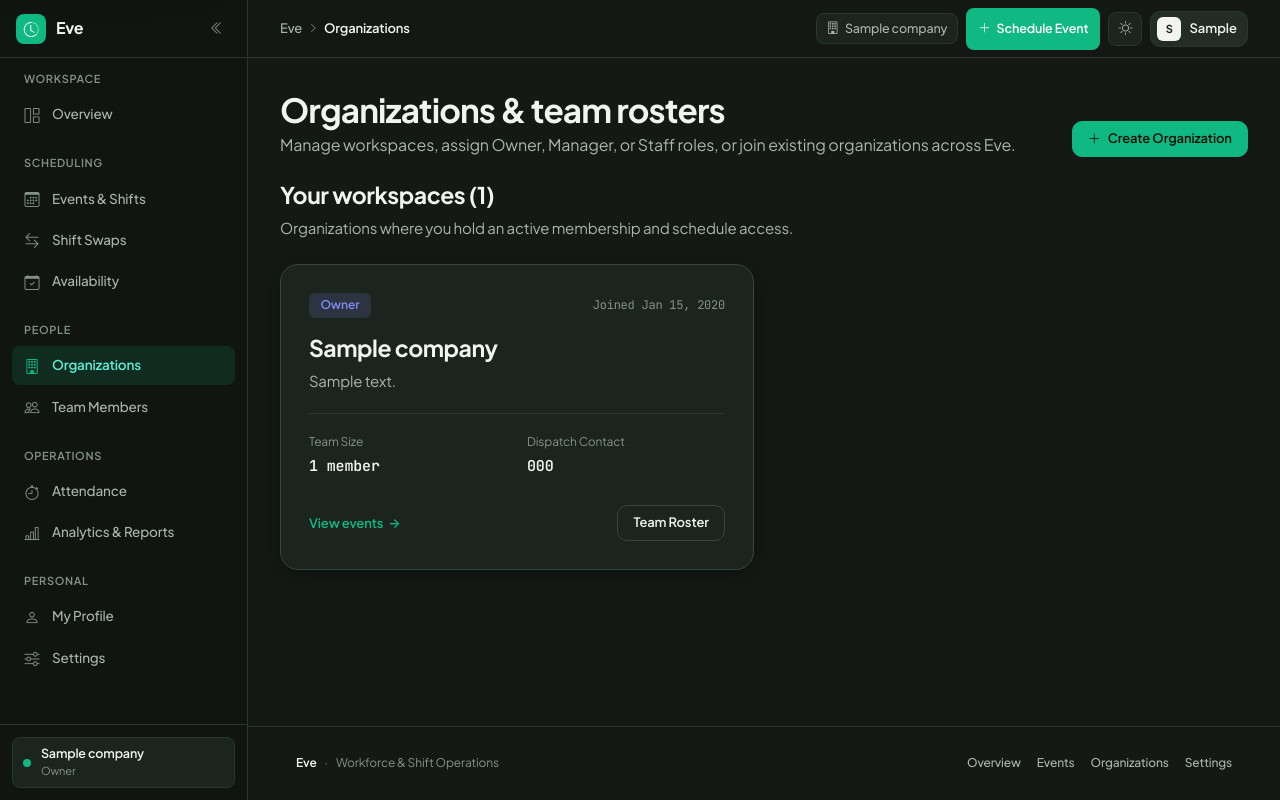
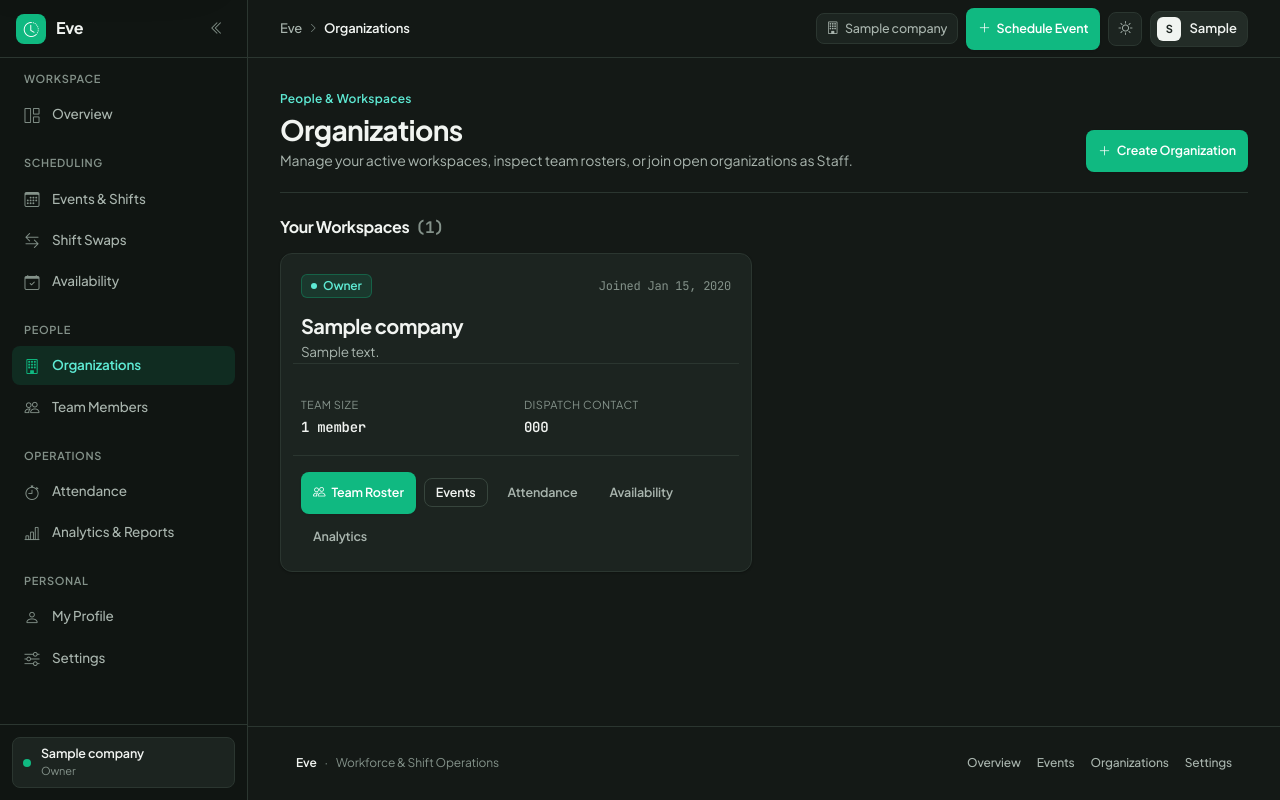
Before and after one commit to Leandrozxc/Eve, a Django app: page /events/companies/ in a window 1280 px wide. Run offline with Django 5.2, Linux system fonts and the light colour scheme; a user stored in the database is signed in; tables that the repository leaves empty hold one stand-in row (values such as "Sample post").

Commit message:
feat(ui): redesign organization and member management

```diff
--- a/templates/events/company_list.html
+++ b/templates/events/company_list.html
@@ -1,129 +1,128 @@
 {% extends "base.html" %}
 
-{% block title %}Organizations &amp; Roles{% endblock %}
+{% block title %}Organizations{% endblock %}
 
 {% block full_bleed %}
-<!-- 1. Left-Aligned Minimalist Workspace Header -->
-<section class="apple-section-white">
-    <div class="apple-container-wide">
-        <div class="eve-workspace-header">
+<!-- 1. Page Header -->
+<div class="eve-page-header">
     <div>
-                <h1 class="apple-headline-section">Organizations &amp; team rosters</h1>
-                <p class="apple-subhead">
-                    Manage workspaces, assign Owner, Manager, or Staff roles, or join existing organizations across Eve.
-                </p>
+        <div class="eve-page-eyebrow">People &amp; Workspaces</div>
+        <h1 class="eve-page-title">Organizations</h1>
+        <p class="eve-page-subtitle">Manage your active workspaces, inspect team rosters, or join open organizations as Staff.</p>
     </div>
-            <div class="d-flex flex-wrap align-items-center gap-2">
-                <a href="{% url 'events:company_create' %}" class="btn-apple-primary btn-apple-sm">
-                    <i class="bi bi-plus-lg"></i>
+    <div class="eve-page-actions">
+        <a href="{% url 'events:company_create' %}" class="eve-btn eve-btn-primary eve-btn-sm">
+            <i class="bi bi-plus-lg" aria-hidden="true"></i>
             <span>Create Organization</span>
         </a>
     </div>
 </div>
-    </div>
-</section>
 
-<!-- 2. Active Organization Memberships on Warm Alabaster Canvas -->
-<section class="apple-section-canvas">
-    <div class="apple-container-wide">
-        <div class="mb-4">
-            <h2 class="apple-headline-tile">Your workspaces ({{ my_memberships.count }})</h2>
-            <p class="apple-body mb-0">Organizations where you hold an active membership and schedule access.</p>
+<!-- 2. Your Organizations -->
+<section class="mb-5" aria-label="Your Organizations">
+    <div class="d-flex align-items-center justify-content-between mb-3">
+        <h2 class="h6 fw-bold mb-0">Your Workspaces <span class="eve-mono ms-1" style="color: var(--eve-text-muted);">({{ my_memberships.count }})</span></h2>
     </div>
 
     {% if my_memberships %}
-        <div class="apple-bento-grid">
+    <div class="row g-4">
         {% for mem in my_memberships %}
-            <article class="apple-tile bento-span-6">
-                <div>
+        <div class="col-lg-6">
+            <article class="eve-panel h-100 d-flex flex-column justify-content-between">
+                <div class="eve-panel-body">
                     <div class="d-flex justify-content-between align-items-center gap-2 mb-3">
-                        <span class="eve-role-badge {% if mem.role == 'OWNER' %}eve-role-owner{% elif mem.role == 'MANAGER' %}eve-role-manager{% endif %}">
-                            {{ mem.get_role_display }}
+                        <span class="eve-badge {% if mem.role == 'OWNER' %}eve-badge-success{% elif mem.role == 'MANAGER' %}eve-badge-info{% else %}eve-badge-neutral{% endif %}">
+                            <span class="eve-badge-dot" aria-hidden="true"></span>
+                            <span>{{ mem.get_role_display }}</span>
                         </span>
-                        <span class="apple-caption tabular-nums">Joined {{ mem.joined_at|date:"M d, Y" }}</span>
+                        <span class="eve-mono" style="font-size: 12px; color: var(--eve-text-muted);">Joined {{ mem.joined_at|date:"M d, Y" }}</span>
                     </div>
 
-                    <h3 class="apple-headline-tile mb-2">{{ mem.company.name }}</h3>
-                    <p class="apple-body mb-0">
-                        {% if mem.company.address %}{{ mem.company.address }}{% else %}Primary headquarters not specified{% endif %}
+                    <h3 class="h5 fw-bold mb-1" style="color: var(--eve-text);">{{ mem.company.name }}</h3>
+                    <p class="mb-3" style="font-size: 13.5px; color: var(--eve-text-secondary);">
+                        {{ mem.company.address|default:"Primary headquarters not specified" }}
                     </p>
+
+                    <div class="row g-3 py-3" style="border-top: 1px solid var(--eve-border); border-bottom: 1px solid var(--eve-border);">
+                        <div class="col-6">
+                            <div style="font-size: 11px; color: var(--eve-text-muted); text-transform: uppercase; letter-spacing: 0.04em;">Team Size</div>
+                            <div class="fw-semibold eve-mono mt-1">{{ mem.company.members.count }} member{{ mem.company.members.count|pluralize }}</div>
                         </div>
-
-                <div>
-                    <div class="apple-spec-strip" style="grid-template-columns: repeat(2, 1fr);">
-                        <div>
-                            <div class="apple-spec-label">Team Size</div>
-                            <div class="apple-spec-value tabular-nums">{{ mem.company.members.count }} member{{ mem.company.members.count|pluralize }}</div>
-                        </div>
-                        <div>
-                            <div class="apple-spec-label">Dispatch Contact</div>
-                            <div class="apple-spec-value tabular-nums">{{ mem.company.contact_number|default:"Direct Roster" }}</div>
+                        <div class="col-6">
+                            <div style="font-size: 11px; color: var(--eve-text-muted); text-transform: uppercase; letter-spacing: 0.04em;">Dispatch Contact</div>
+                            <div class="fw-semibold eve-mono mt-1">{{ mem.company.contact_number|default:"Direct Roster" }}</div>
                         </div>
                     </div>
 
-                    <div class="d-flex justify-content-between align-items-center pt-2">
-                        <a href="{% url 'events:event_list' %}?company_id={{ mem.company.id }}" class="apple-link-cta apple-link-cta-sm">
-                            View events <span class="chevron" aria-hidden="true">&rarr;</span>
+                    <div class="d-flex flex-wrap align-items-center gap-2 pt-3">
+                        <a href="{% url 'events:company_members' company_id=mem.company.id %}" class="eve-btn eve-btn-primary eve-btn-sm">
+                            <i class="bi bi-people" aria-hidden="true"></i>
+                            <span>Team Roster</span>
                         </a>
-                        <a href="{% url 'events:company_members' company_id=mem.company.id %}" class="btn-apple-secondary btn-apple-sm">
-                            Team Roster
+                        <a href="{% url 'events:event_list' %}?company_id={{ mem.company.id }}" class="eve-btn eve-btn-secondary eve-btn-sm">
+                            <span>Events</span>
+                        </a>
+                        <a href="{% url 'events:company_attendance_dashboard' company_id=mem.company.id %}" class="eve-btn eve-btn-ghost eve-btn-sm">
+                            <span>Attendance</span>
+                        </a>
+                        <a href="{% url 'events:company_availability_list' company_id=mem.company.id %}" class="eve-btn eve-btn-ghost eve-btn-sm">
+                            <span>Availability</span>
+                        </a>
+                        <a href="{% url 'events:company_analytics_report' company_id=mem.company.id %}" class="eve-btn eve-btn-ghost eve-btn-sm">
+                            <span>Analytics</span>
                         </a>
                     </div>
                 </div>
             </article>
+        </div>
         {% endfor %}
     </div>
     {% else %}
-        <div class="apple-tile text-center py-5 mx-auto" style="max-width: 600px;">
-            <div class="mx-auto py-2" style="max-width: 400px;">
-                <h3 class="apple-headline-tile mb-2">No organizations joined yet</h3>
-                <p class="apple-body mb-4">
-                    Create your own organization to automatically become Owner, or join one of the open workspaces listed below.
-                </p>
-                <a href="{% url 'events:company_create' %}" class="btn-apple-primary">Create Organization</a>
-            </div>
+    <div class="eve-panel">
+        {% url 'events:company_create' as create_org_url %}
+        {% include 'components/empty_state.html' with icon="bi-building" title="No organizations joined yet" description="Create your own organization to automatically become Owner, or join an open workspace below." cta_url=create_org_url cta_label="Create Organization" %}
     </div>
     {% endif %}
-    </div>
 </section>
 
-<!-- 3. Discover & Join Open Organizations -->
+<!-- 3. Discover Open Organizations -->
 {% if other_companies %}
-<section class="apple-section-white">
-    <div class="apple-container-wide">
-        <div class="mb-4">
-            <h2 class="apple-headline-section">Discover open workspaces</h2>
-            <p class="apple-subhead">Join an existing organization as Staff to receive shift assignments.</p>
+<section class="eve-panel overflow-hidden" aria-label="Discover Open Workspaces">
+    <div class="eve-panel-header">
+        <div>
+            <h2 class="eve-panel-title">Discover Open Organizations</h2>
+            <p class="eve-panel-subtitle">Join an existing organization as Staff to receive shift assignments</p>
         </div>
-
-        <div class="apple-row-list">
+        <span class="eve-badge eve-badge-neutral eve-mono">{{ other_companies.count }} available</span>
+    </div>
+    <div class="table-responsive">
+        <table class="eve-data-table">
+            <thead>
+                <tr>
+                    <th>Organization</th>
+                    <th>Headquarters</th>
+                    <th>Contact</th>
+                    <th>Members</th>
+                    <th class="text-end">Action</th>
+                </tr>
+            </thead>
+            <tbody>
                 {% for comp in other_companies %}
-            <div class="apple-row-item">
-                <div>
-                    <div class="d-flex flex-wrap align-items-center gap-2 mb-1">
-                        <span class="fw-bold" style="font-size: 16px; color: var(--eve-text);">{{ comp.name }}</span>
-                        <span class="eve-role-badge tabular-nums">{{ comp.members.count }} member{{ comp.members.count|pluralize }}</span>
-                    </div>
-                    <div class="apple-caption d-flex flex-wrap align-items-center gap-3">
-                        {% if comp.address %}
-                        <span>{{ comp.address }}</span>
-                        {% endif %}
-                        {% if comp.contact_number %}
-                        <span class="tabular-nums">&middot; {{ comp.contact_number }}</span>
-                        {% endif %}
-                        <span>&middot; Entry Role: Staff</span>
-                    </div>
-                </div>
-
+                <tr>
+                    <td class="fw-semibold">{{ comp.name }}</td>
+                    <td style="color: var(--eve-text-secondary);">{{ comp.address|default:"—" }}</td>
+                    <td class="eve-mono" style="font-size: 12.5px; color: var(--eve-text-secondary);">{{ comp.contact_number|default:"—" }}</td>
+                    <td class="eve-mono">{{ comp.members.count }}</td>
+                    <td class="text-end">
                         <form method="post" action="{% url 'events:company_join' company_id=comp.id %}" class="m-0">
                             {% csrf_token %}
-                    <button type="submit" class="btn-apple-primary btn-apple-sm">
-                        Join Workspace
-                    </button>
+                            <button type="submit" class="eve-btn eve-btn-primary eve-btn-sm">Join as Staff</button>
                         </form>
-            </div>
+                    </td>
+                </tr>
                 {% endfor %}
-        </div>
+            </tbody>
+        </table>
     </div>
 </section>
 {% endif %}
```
Also changed, not shown: templates/events/company_form.html (+30 -27 lines), templates/events/company_members.html (+83 -60 lines). Lines whose indentation alone changed are shown as unchanged.
